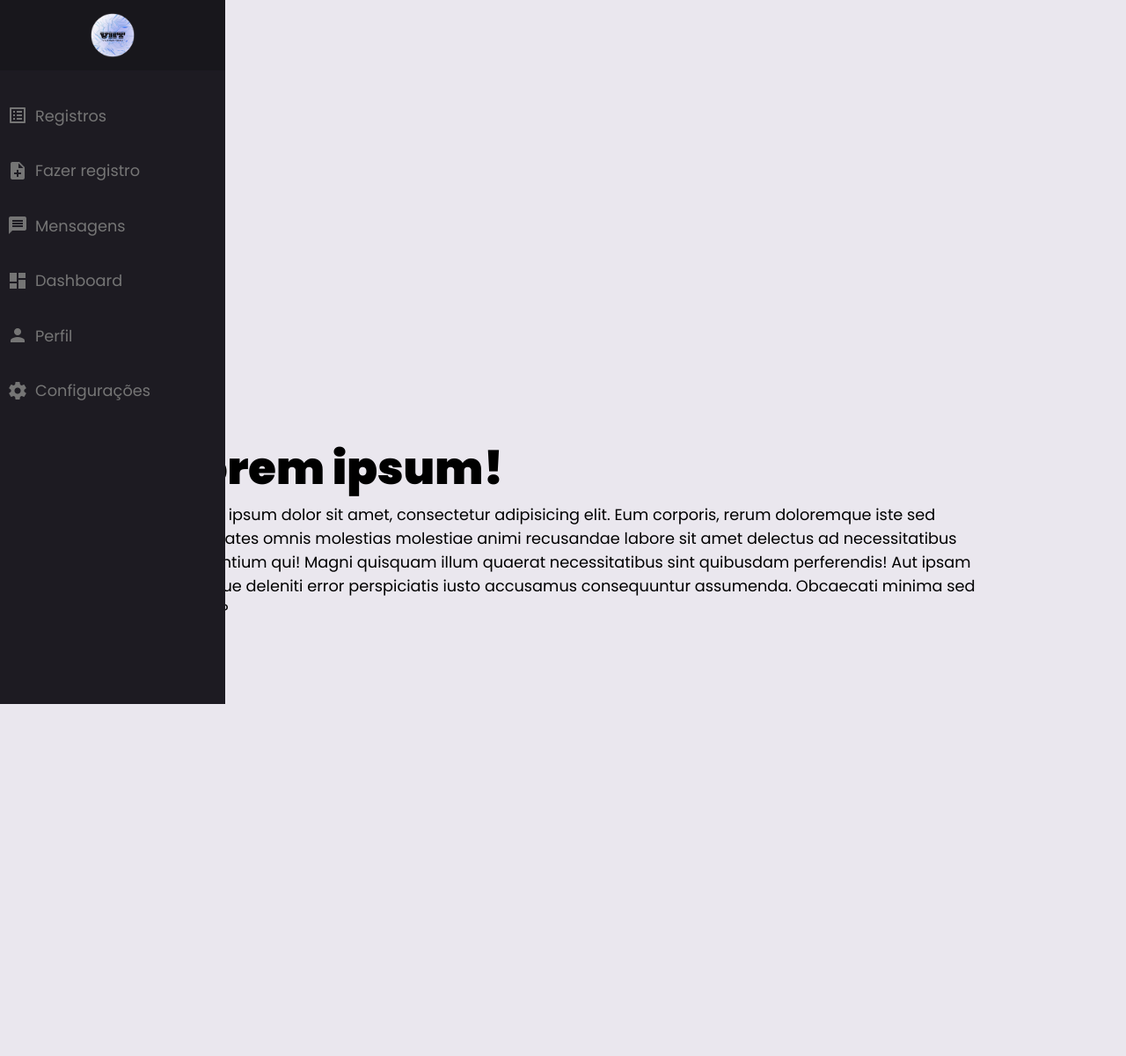
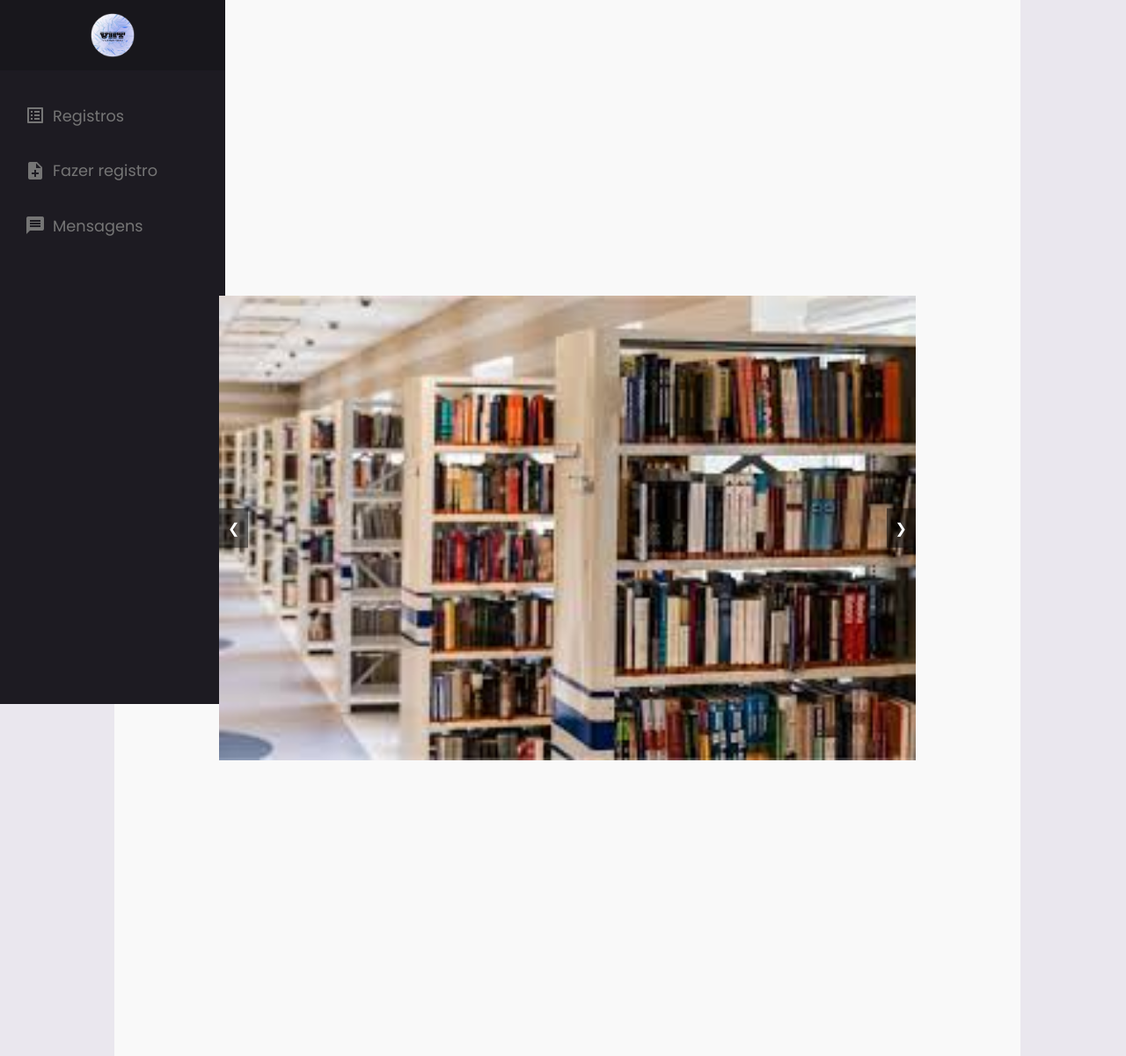
Before and after one commit to JoaoVitin01/vic, a PHP site: page /menu.php in a window 1280 px wide. Shown: the whole page at 88% size. Run offline with PHP 8.4, Linux system fonts and the light colour scheme.

Commit message:
menu,main

```diff
--- a/cadadm.php
+++ b/cadadm.php
@@ -20,7 +20,7 @@
 
 
 
-        $sql = "INSERT INTO admusuario(nome,email,senha)
+        $sql = "INSERT INTO usuarios(nome,email,senha)
         VALUES('$nome','$email','$senha')";
         if($sql = mysqli_query($conexao,$sql)){
 
--- a/login.php
+++ b/login.php
@@ -8,6 +8,8 @@
     <link rel="stylesheet" href="main.css">
 </head>
 <body>
+
+
     <div class="page">
         <form action="vallogin.php" method="POST" class="formLogin">
             <h1>Login</h1>
--- a/menu.php
+++ b/menu.php
@@ -2,35 +2,61 @@
 <html lang="en">
 <head>
   <meta charset="UTF-8">
-  <title>CodePen - Sticky responsive sidenav</title>
-  <link rel='stylesheet' href='https://fonts.googleapis.com/css2?family=Poppins:ital,wght@0,100;0,200;0,300;0,400;0,500;0,600;0,700;0,800;0,900;1,100;1,200;1,300;1,400;1,500;1,600;1,700;1,800;1,900&amp;display=swap'>
+  <title>Sticky Responsive Sidenav with Carousel</title>
+  <link rel='stylesheet' href='https://fonts.googleapis.com/css2?family=Poppins:ital,wght@0,100;0,200;0,300;0,400;0,500;0,600;0,700;0,800;0,900&display=swap'>
   <link rel="stylesheet" href="navbar.css">
   <link rel="stylesheet" href="https://fonts.googleapis.com/icon?family=Material+Icons">
   <style>
-    /* pequenos ajustes */
-    .navbar-item-inner {
-      display: flex;
-      align-items: center;
-    }
-    .navbar-item-inner .material-icons {
-      margin-right: 8px;
-      color: #757575; /* Cor cinza */
-    }
-    .link-text {
-      color: #757575; /* Cor cinza para os textos */
+    /* Estilo para o carrossel */
+    .carousel-container {
+      width: 80%; /* Ajuste a largura conforme necessário */
+      margin: 20px auto; /* Centraliza o carrossel */
+      overflow: hidden;
+      position: relative;
     }
 
-    /* Ajuste para o tamanho da imagem do logo */
-    .navbar-logo {
+    .carousel-slide {
       display: flex;
-      justify-content: center;
-      align-items: center;
-      margin-bottom: 20px; /* Espaçamento abaixo do logo */
+      transition: transform 0.5s ease;
     }
 
-    .navbar-logo img {
-      width: 50px; /* Defina o tamanho desejado */
-      height: auto; /* Mantenha a proporção */
+    .carousel-slide img {
+      width: 100%;
+      height: auto;
+      object-fit: cover; /* Mantém a proporção e preenche o contêiner */
+    }
+
+    /* Botões de navegação */
+    .carousel-btn {
+      position: absolute;
+      top: 50%;
+      transform: translateY(-50%);
+      background: rgba(0, 0, 0, 0.5);
+      color: white;
+      padding: 10px;
+      cursor: pointer;
+      z-index: 1000;
+    }
+
+    .carousel-btn.prev {
+      left: 0;
+    }
+
+    .carousel-btn.next {
+      right: 0;
+    }
+
+    /* Estilo para o conteúdo principal */
+    #main {
+      padding: 20px;
+      background-color: #f9f9f9;
+      width: calc(100% - 250px); /* Ajuste conforme necessário para sua barra lateral */
+      margin-left: 130px; /* Ajuste conforme necessário para sua barra lateral */
+      box-sizing: border-box; /* Inclui padding e border no tamanho total do elemento */
+    }
+
+    h2 {
+      margin-top: 0;
     }
   </style>
 </head>
@@ -45,13 +71,13 @@
       </a>
     </li>
     <li class="navbar-item flexbox-left">
-      <a class="navbar-item-inner flexbox-left" href="#">
-        <i class="material-icons">list_alt</i> <!--todos os ""<1>" sao icones da google-->
+      <a class="navbar-item-inner flexbox-left" href="pesquisa.php">
+        <i class="material-icons">list_alt</i> <!--todos os ""<i>" sao icones da google-->
         <span class="link-text">Registros</span>
       </a>
     </li>
     <li class="navbar-item flexbox-left">
-      <a class="navbar-item-inner flexbox-left" href="#">
+      <a class="navbar-item-inner flexbox-left" href="registro-cad.php">
         <i class="material-icons">note_add</i>
         <span class="link-text">Fazer registro</span>
       </a>
@@ -62,31 +88,51 @@
         <span class="link-text">Mensagens</span>
       </a>
     </li>
-    <li class="navbar-item flexbox-left">
-      <a class="navbar-item-inner flexbox-left" href="#">
-        <i class="material-icons">dashboard</i>
-        <span class="link-text">Dashboard</span>
-      </a>
-    </li>
-    <li class="navbar-item flexbox-left">
-      <a class="navbar-item-inner flexbox-left" href="#">
-        <i class="material-icons">person</i>
-        <span class="link-text">Perfil</span>
-      </a>
-    </li>
-    <li class="navbar-item flexbox-left">
-      <a class="navbar-item-inner flexbox-left" href="#">
-        <i class="material-icons">settings</i>
-        <span class="link-text">Configurações</span>
-      </a>
-    </li>
   </ul>
 </nav>
 
 <!-- Main Content -->
 <main id="main" class="flexbox-col">
-  <h2>Lorem ipsum!</h2>
-  <p>Lorem ipsum dolor sit amet, consectetur adipisicing elit. Eum corporis, rerum doloremque iste sed voluptates omnis molestias molestiae animi recusandae labore sit amet delectus ad necessitatibus laudantium qui! Magni quisquam illum quaerat necessitatibus sint quibusdam perferendis! Aut ipsam cumque deleniti error perspiciatis iusto accusamus consequuntur assumenda. Obcaecati minima sed natus?</p>
+
+  <!-- Carrossel de imagens -->
+  <div class="carousel-container">
+    <div class="carousel-slide">
+      <img src="img/1.jpg" alt="Imagem 1">
+      <img src="img/2.jpg" alt="Imagem 2">
+      <img src="img/3.jpg" alt="Imagem 3">
+    </div>
+    <div class="carousel-btn prev" onclick="prevSlide()">&#10094;</div>
+    <div class="carousel-btn next" onclick="nextSlide()">&#10095;</div>
+  </div>
 </main>
+
+<script>
+  let slideIndex = 0;
+  const slides = document.querySelectorAll('.carousel-slide img');
+
+  function showSlides() {
+    if (slideIndex >= slides.length) { slideIndex = 0 }
+    if (slideIndex < 0) { slideIndex = slides.length - 1 }
+    for (let i = 0; i < slides.length; i++) {
+      slides[i].style.display = 'none';
+    }
+    slides[slideIndex].style.display = 'block';
+    slideIndex++;
+  }
+
+  function prevSlide() {
+    slideIndex -= 2; // Retroceder dois índices porque a função showSlides incrementa o índice
+    showSlides();
+  }
+
+  function nextSlide() {
+    showSlides();
+  }
+
+  // Iniciar o carrossel
+  showSlides();
+  setInterval(showSlides, 3000); // Altere o valor para controlar a velocidade de transição
+</script>
+
 </body>
 </html>
--- a/navbar.css
+++ b/navbar.css
@@ -442,3 +442,30 @@ select {
 @media only screen and (max-width: 496px) {
 
 }
+/* pequenos ajustes */
+.navbar-item-inner {
+    display: flex;
+    align-items: center;
+    justify-content: center; /* Centralizar horizontalmente */
+    height: 100%; /* Altura total do item */
+  }
+  .navbar-item-inner .material-icons {
+    margin-right: 8px;
+    color: #757575; /* Cor cinza */
+  }
+  .link-text {
+    color: #757575; /* Cor cinza para os textos */
+  }
+
+  /* Ajuste para o tamanho da imagem do logo */
+  .navbar-logo {
+    display: flex;
+    justify-content: center;
+    align-items: center;
+    margin-bottom: 20px; /* Espaçamento abaixo do logo */
+  }
+
+  .navbar-logo img {
+    width: 50px; /* Defina o tamanho desejado */
+    height: auto; /* Mantenha a proporção */
+  }
--- a/vallogin.php
+++ b/vallogin.php
@@ -11,7 +11,7 @@ if ($_SERVER["REQUEST_METHOD"] == "POST") {
         $senha = $_POST['senha'];
 
         // Consultar o banco de dados para encontrar o usuário com o email fornecido
-        $sql = "SELECT * FROM `admusuario` WHERE `email` = '$email'";
+        $sql = "SELECT * FROM `usuarios` WHERE `email` = '$email'";
         $result = mysqli_query($conexao, $sql);
 
         if ($result) {
@@ -21,7 +21,7 @@ if ($_SERVER["REQUEST_METHOD"] == "POST") {
                 // Verificar se a senha está correta
                 if (password_verify($senha, $row['senha'])) {
                     // Senha correta, redirecionar para página de sucesso
-                    header("Location: inicio.php");
+                    header("Location: menu.php");
                     exit();
                 } else {
                     // Senha incorreta, redirecionar de volta para o formulário de login com uma mensagem de erro
```
Also changed, not shown: encerrar_sessao.php (added, +7 -0 lines), esqsenha.php (+22 -0 lines), registro-cad.php (+51 -22 lines), img/1.jpg (added), img/2.jpg (added), img/3.jpg (added).
